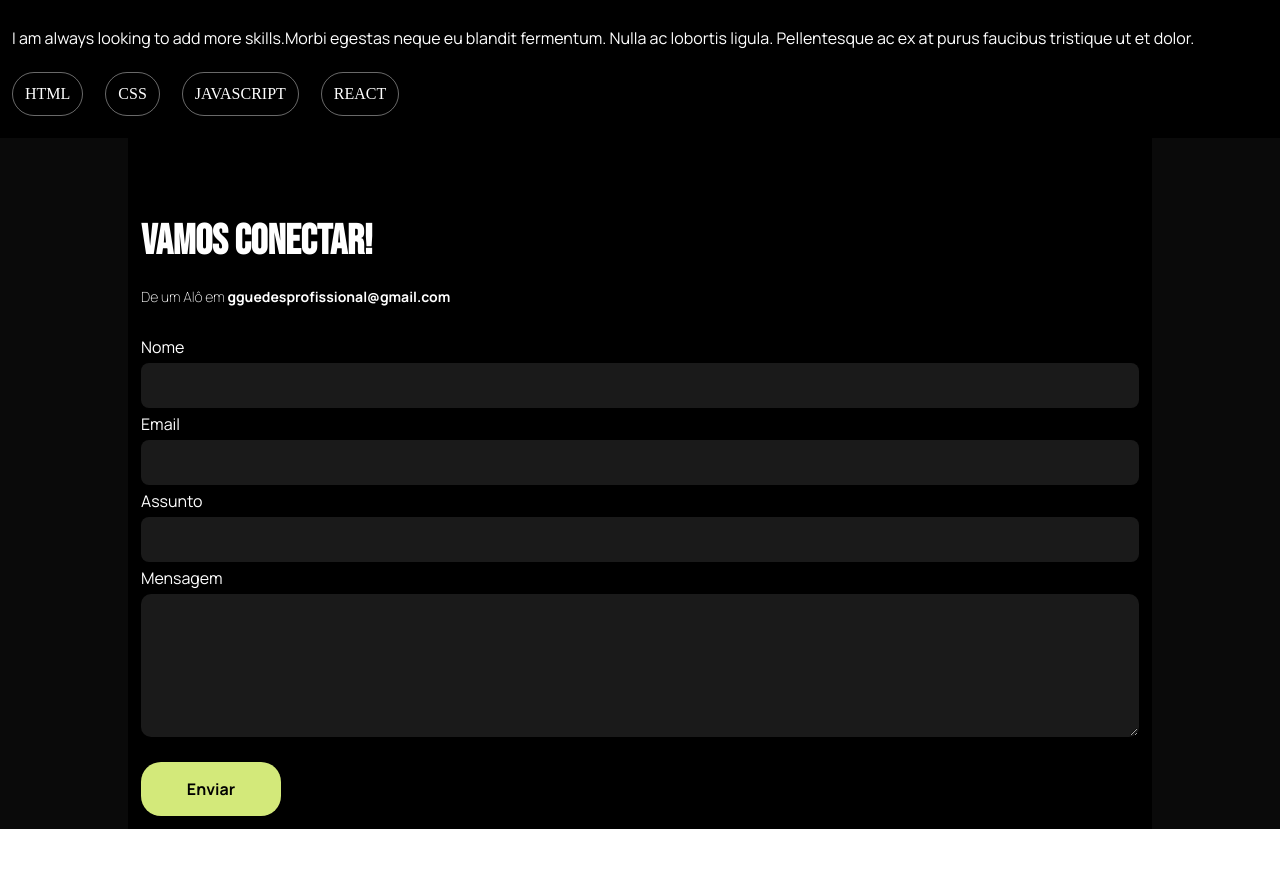
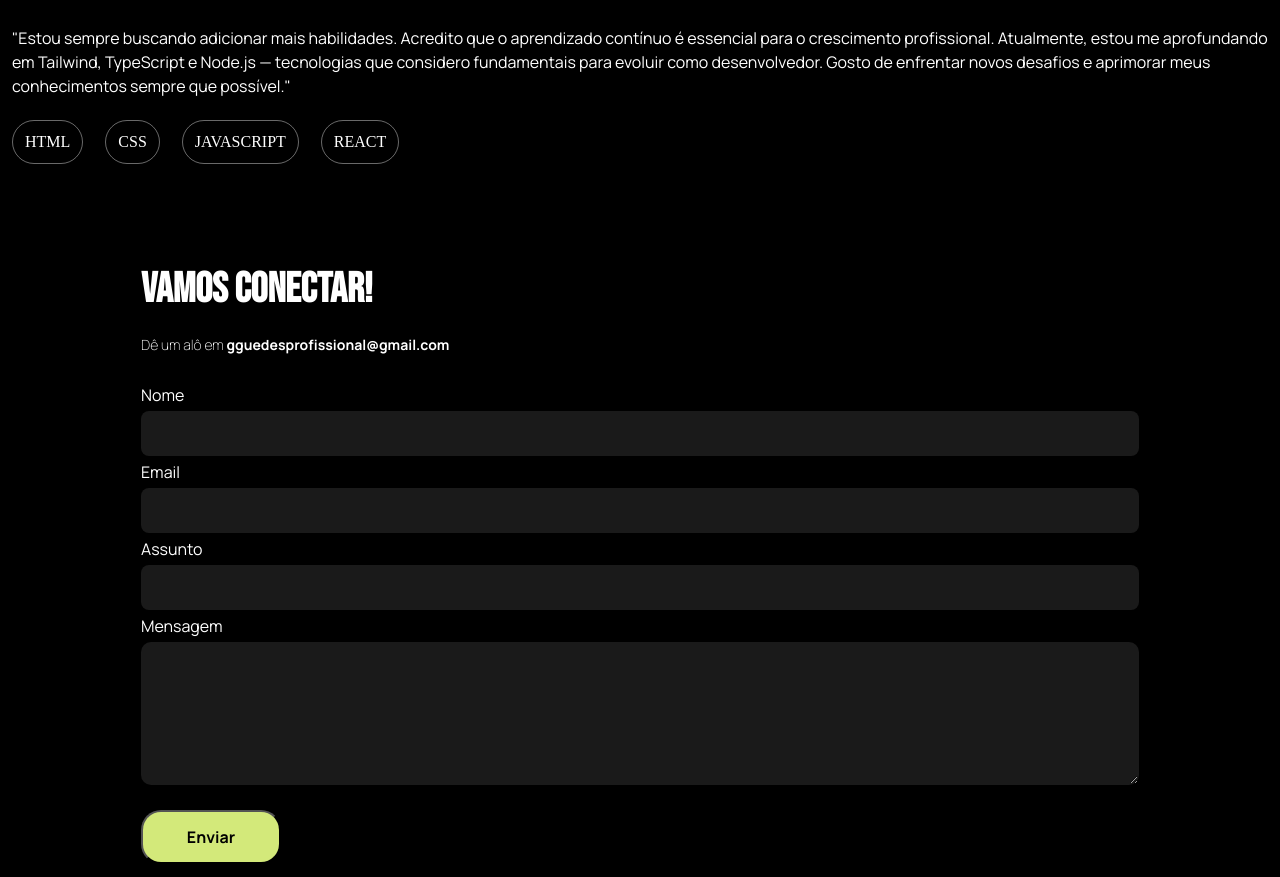
Before and after one commit to GuilhermeGuedes1/guilhermeguedes, a React (Vite) app: page /about in a window 1280 px wide. Shown: the part 960-1837 px from the top of the page. Before the commit the page ends 1789 px from the top, so only its background shows below. Built offline with nearby package versions, Linux system fonts and the light colour scheme.

Commit message:
update: implementada a função de contato por email utilizando a biblioteca formspree

```diff
--- a/package.json
+++ b/package.json
@@ -10,6 +10,7 @@
     "preview": "vite preview"
   },
   "dependencies": {
+    "@formspree/react": "^3.0.0",
     "react": "^19.1.0",
     "react-dom": "^19.1.0",
     "react-router-dom": "^7.6.3"
--- a/src/components/buttonSubmit/SubmitButton.jsx
+++ b/src/components/buttonSubmit/SubmitButton.jsx
@@ -1,13 +1,13 @@
 import React from 'react';
 import './submit.css';
 
-function SubmitButton({ children, type = 'button' }) {
+function SubmitButton({ children, type = 'submit' }) {
 	return (
-		<div
+		<button
 			className="submit-button"
 			type={type}>
 			{children}
-		</div>
+		</button>
 	);
 }
 
--- a/src/pages/about/capabilities/Capabilities.jsx
+++ b/src/pages/about/capabilities/Capabilities.jsx
@@ -5,9 +5,12 @@ export default function Capabilities() {
 		<section className="capabilities">
 			<h2>Minhas habilidades</h2>
 			<p>
-				I am always looking to add more skills.Morbi egestas neque eu blandit
-				fermentum. Nulla ac lobortis ligula. Pellentesque ac ex at purus
-				faucibus tristique ut et dolor.
+				"Estou sempre buscando adicionar mais habilidades. Acredito que o
+				aprendizado contínuo é essencial para o crescimento profissional.
+				Atualmente, estou me aprofundando em Tailwind, TypeScript e Node.js —
+				tecnologias que considero fundamentais para evoluir como desenvolvedor.
+				Gosto de enfrentar novos desafios e aprimorar meus conhecimentos sempre
+				que possível."
 			</p>
 			<div className="skills-list">
 				<ul>
--- a/src/pages/home/components/contact/Contact.css
+++ b/src/pages/home/components/contact/Contact.css
@@ -1,5 +1,5 @@
 .contact {
-    background-color: #0a0a0a;
+    background-color: black;
     width: 100%;
 }
 
--- a/src/pages/home/components/contact/Contact.jsx
+++ b/src/pages/home/components/contact/Contact.jsx
@@ -1,23 +1,40 @@
 import './Contact.css';
 import { useState } from 'react';
+import { useForm, ValidationError } from '@formspree/react';
 
 import SubmitButton from '../../../../components/buttonSubmit/SubmitButton';
-import LinkedinIcon from '../../../../components/SocialIcons/LinkedinIcon';
-import Github from '../../../../components/SocialIcons/Github';
+import LinkedinIcon from '../../../../components/socialIcons/LinkedinIcon';
+import GithubIcon from '../../../../components/socialIcons/Github';
 import Instagram from '../../../../components/SocialIcons/Instagram';
 import Twitter from '../../../../components/SocialIcons/Twitter';
 
-import { Form } from 'react-router-dom';
+export default function Contact() {
+	const [formState, setFormState] = useState({
+		name: '',
+		email: '',
+		subject: '',
+		message: '',
+	});
 
-export default function Contact() {
-	const [name, setName] = useState('');
+	const [state, handleSubmit] = useForm('mdkzqdeo');
 
-	function handleName(e) {
-		setName(e.target.value);
-		console.log(e.target.value);
+	function handleForm(e) {
+		setFormState({
+			...formState,
+			[e.target.name]: e.target.value,
+		});
 	}
-	function handleSubmit() {
-		console.log('ok');
+
+	if (state.succeeded) {
+		return (
+			<section
+				className="contact"
+				id="contact">
+				<div className="contact-content">
+					<h2>Mensagem enviada com sucesso!</h2>
+				</div>
+			</section>
+		);
 	}
 
 	return (
@@ -27,31 +44,70 @@ export default function Contact() {
 			<div className="contact-content">
 				<h2>Vamos conectar!</h2>
 				<h3>
-					De um Alô em <strong>gguedesprofissional@gmail.com</strong>
+					Dê um alô em <strong>gguedesprofissional@gmail.com</strong>
 				</h3>
 				<div className="links">
 					<LinkedinIcon />
-					<Github />
+					<GithubIcon />
 					<Instagram />
 					<Twitter />
 				</div>
-				<form autoComplete="on">
+
+				<form onSubmit={handleSubmit}>
 					<label htmlFor="name">Nome</label>
 					<input
 						type="text"
 						id="name"
-						value={name}
-						onChange={(e) => handleName(e)}
+						name="name"
+						onChange={handleForm}
+						value={formState.name}
+						required
 					/>
+
 					<label htmlFor="email">Email</label>
-					<input type="email" />
+					<input
+						type="email"
+						id="email"
+						name="email"
+						onChange={handleForm}
+						value={formState.email}
+						required
+					/>
+					<ValidationError
+						prefix="Email"
+						field="email"
+						errors={state.errors}
+					/>
+
 					<label htmlFor="subject">Assunto</label>
-					<input type="text" />
+					<input
+						type="text"
+						id="subject"
+						name="subject"
+						onChange={handleForm}
+						value={formState.subject}
+						required
+					/>
+
 					<label htmlFor="message">Mensagem</label>
 					<textarea
-						name="Text-area"
-						id="message"></textarea>
-					<SubmitButton children={'Enviar'} />
+						id="message"
+						name="message"
+						onChange={handleForm}
+						value={formState.message}
+						required
+					/>
+					<ValidationError
+						prefix="Mensagem"
+						field="message"
+						errors={state.errors}
+					/>
+
+					<SubmitButton
+						type="submit"
+						disabled={state.submitting}>
+						Enviar
+					</SubmitButton>
 				</form>
 			</div>
 		</section>
--- a/src/pages/home/components/header/Header.css
+++ b/src/pages/home/components/header/Header.css
@@ -51,7 +51,7 @@ ion-icon {
         font-family: "Manrope", sans-serif;
         width: 20%;
         display: flex;
-        justify-content: space-between;
+        justify-content: flex-end;
     }
 
     .nav-links a {
```
Also changed, not shown: 1 other file (tests, documents, lock files or other folders).
